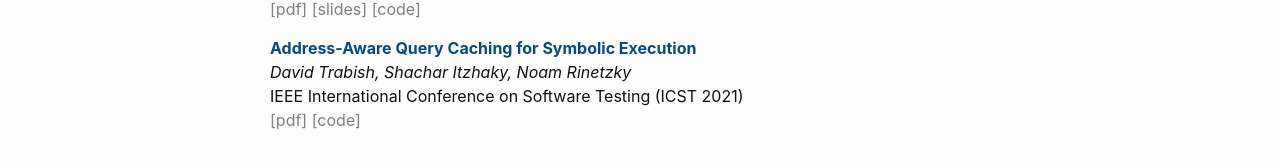
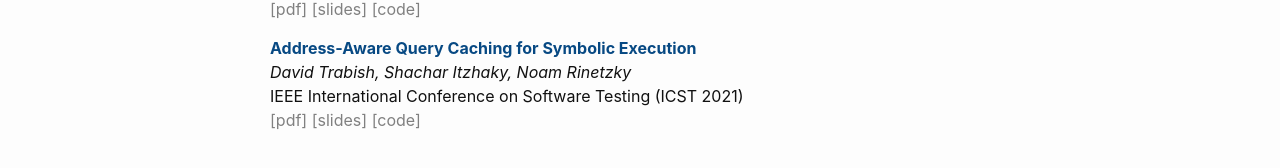
Before and after one commit to davidtr1037/davidtr1037.github.io, a Jekyll site: the page built from publications.md, in a window 1280 px wide. Shown: the part 456-624 px from the top of the page. Built offline with Jekyll 4.4.1, drawn with Linux system fonts in a browser that asks for light colours.

Commit message:
adding slides

```diff
--- a/publications.md
+++ b/publications.md
@@ -29,4 +29,5 @@ ACM SIGSOFT Symposium on the Foundations of Software Engineering (FSE 2020)
 _David Trabish, Shachar Itzhaky, Noam Rinetzky_
 IEEE International Conference on Software Testing (ICST 2021)
 [<span style="color:grey">[pdf]</span>](/files/icst_2021_final.pdf)
+[<span style="color:grey">[slides]</span>](/files/aaqc-icst2021.pdf)
 [<span style="color:grey">[code]</span>](https://github.com/davidtr1037/klee-aaqc)
```
Also changed, not shown: 1 other file.
